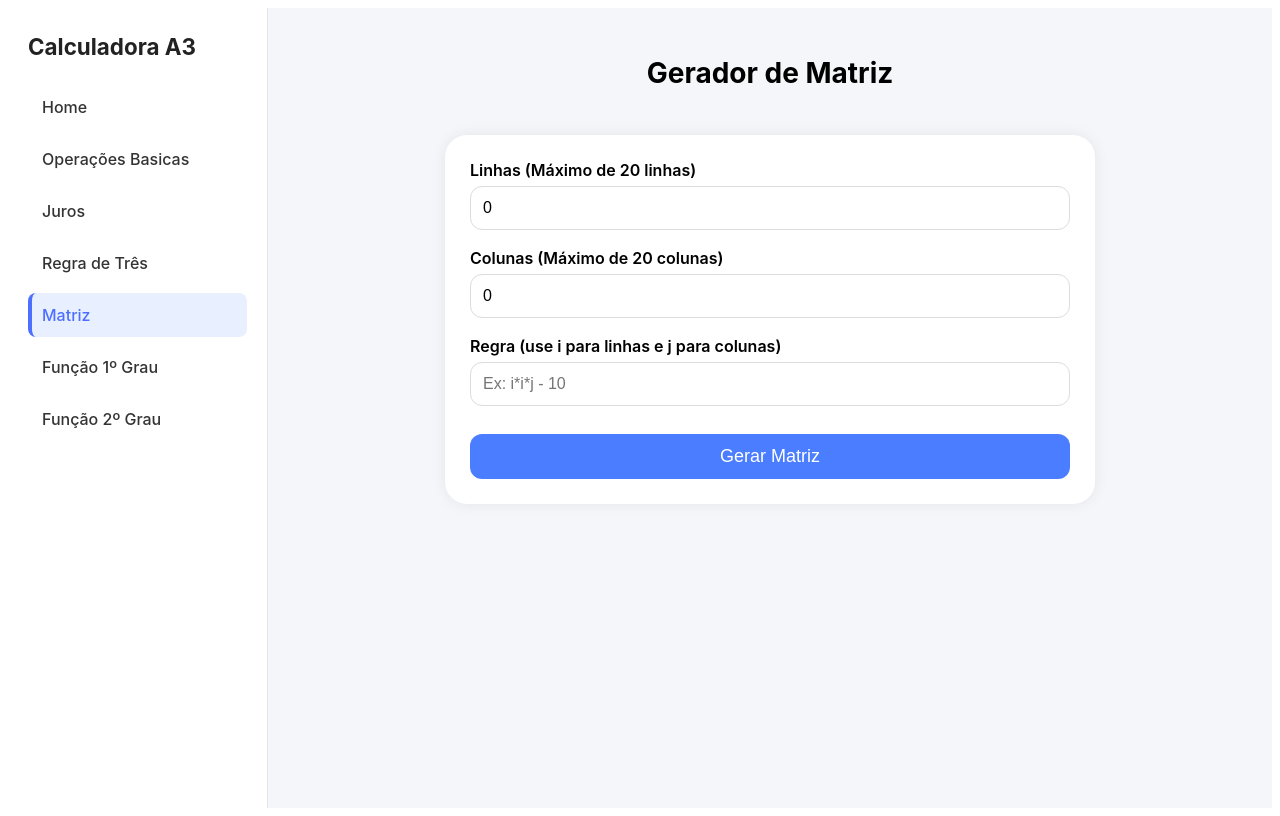
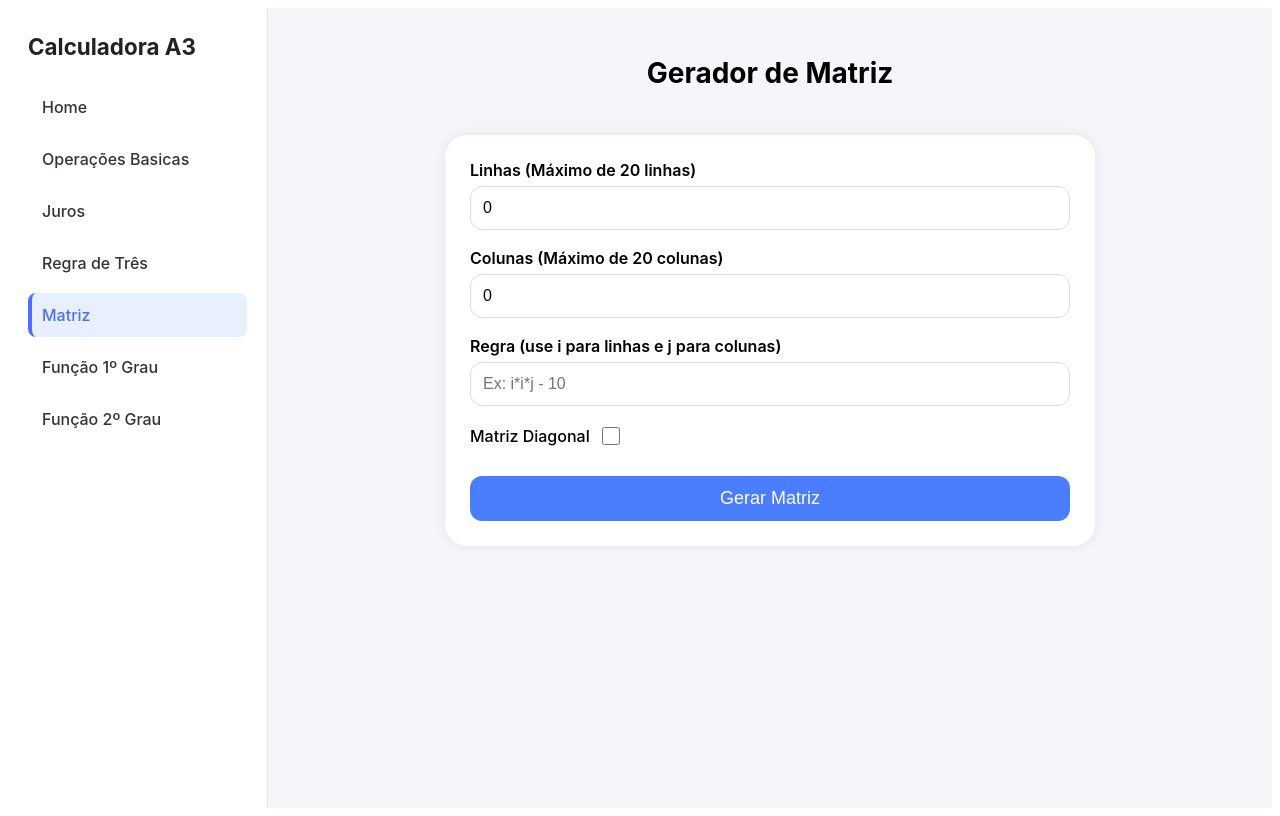
Before and after one commit to LucasManoel1337/CalculadoraA3, an Angular app: page /matriz in a window 1280 px wide. Built offline with nearby package versions, Linux system fonts and the light colour scheme.

Commit message:
Implementação da opção de geração Matriz Diagonal

```diff
--- a/src/app/features/matriz/pages/matriz.page.html
+++ b/src/app/features/matriz/pages/matriz.page.html
@@ -10,6 +10,7 @@
              min="1"
              max="20"
              [(ngModel)]="linhas"
+             (ngModelChange)="resetarMatriz()"
              placeholder="Ex: 3"
              (keypress)="permitirSomenteNumeros($event, 20)"
              (paste)="bloquearPasteNegativo($event)" />
@@ -22,6 +23,7 @@
              min="1"
              max="20"
              [(ngModel)]="colunas"
+             (ngModelChange)="resetarMatriz()"
              placeholder="Ex: 4"
              (keypress)="permitirSomenteNumeros($event, 20)"
              (paste)="bloquearPasteNegativo($event)" />
@@ -32,10 +34,17 @@
       <input type="text"
              id="regra"
              [(ngModel)]="regra"
+             (ngModelChange)="resetarMatriz()"
              placeholder="Ex: i*i*j - 10" />
     </div>
 
-    <button *ngIf="matriz.length == 0" class="action-btn" (click)="gerarMatriz()">Gerar Matriz</button>
+    <app-checkbox
+      label="Matriz Diagonal"
+      [(checked)]="matrizDiagonal"
+      (checkedChange)="resetarMatriz()">
+    </app-checkbox>
+
+    <button class="action-btn" (click)="gerarMatriz()">Gerar Matriz</button>
 
     <div *ngIf="matriz.length > 0" class="matriz-container">
       <h2 class="sub-title">Resultado de Matriz</h2>
--- a/src/app/features/matriz/pages/matriz.page.ts
+++ b/src/app/features/matriz/pages/matriz.page.ts
@@ -2,11 +2,12 @@ import { CommonModule, NgFor } from '@angular/common';
 import { Component } from '@angular/core';
 import { FormsModule } from '@angular/forms';
 import { util } from '../../../core/utils/util';
+import { CheckboxComponent } from "../../../shared/components/checkbox/checkbox.component";
 
 @Component({
   selector: 'app-matriz',
   standalone: true,
-  imports: [NgFor, FormsModule, CommonModule],
+  imports: [NgFor, FormsModule, CommonModule, CheckboxComponent],
   templateUrl: './matriz.page.html',
   styleUrls: ['./matriz.page.css'],
 })
@@ -17,6 +18,7 @@ export class MatrizPage {
 
   matriz: number[][] = [];
   matrizTransposta: number[][] = [];
+  matrizDiagonal: boolean = false;
 
   permitirSomenteNumeros = util.permitirSomenteNumeros;
   bloquearPasteNegativo = util.bloquearPasteNegativo;
@@ -53,7 +55,14 @@ export class MatrizPage {
       const linha: number[] = [];
 
       for (let j = 1; j <= this.colunas; j++) {
-        const valor = this.avaliarExpressao(this.regra, i, j);
+        let valor = this.avaliarExpressao(this.regra, i, j);
+
+        if (isNaN(valor)) valor = 0;
+
+        if (this.matrizDiagonal && i !== j) {
+          valor = 0;
+        }
+
         linha.push(valor);
       }
 
@@ -61,7 +70,7 @@ export class MatrizPage {
     }
 
     this.matriz = nova;
-    this.matrizTransposta = []; // reset
+    this.matrizTransposta = [];
   }
 
   gerarTransposta() {
@@ -84,4 +93,9 @@ export class MatrizPage {
 
     this.matrizTransposta = transposta;
   }
+
+  resetarMatriz() {
+    this.matriz = [];
+    this.matrizTransposta = [];
+  }
 }
--- /dev/null
+++ b/src/app/shared/components/checkbox/checkbox.component.css
@@ -0,0 +1,41 @@
+.checkbox-group {
+  display: flex;
+  flex-direction: column;
+  gap: 6px;
+  cursor: pointer;
+  user-select: none;
+}
+
+.checkbox-label {
+  font-size: 16px;
+  font-weight: 500;
+}
+
+.checkbox-wrapper {
+  display: flex;
+  align-items: center;
+}
+
+.checkbox-wrapper input[type="checkbox"] {
+  width: 20px;
+  height: 20px;
+  cursor: pointer;
+  accent-color: #4a7dff;
+}
+
+.checkbox-inline {
+  display: flex;
+  align-items: center;
+  gap: 8px;
+  cursor: pointer;
+  user-select: none;
+  font-size: 16px;
+  font-weight: 500;
+}
+
+.checkbox-inline input[type="checkbox"] {
+  width: 18px;
+  height: 18px;
+  cursor: pointer;
+  accent-color: #4a7dff;
+}
--- /dev/null
+++ b/src/app/shared/components/checkbox/checkbox.component.html
@@ -0,0 +1,10 @@
+<div class="checkbox-group" (click)="alterarValor()">
+  <label class="checkbox-inline">
+    <span>{{ label }}</span>
+    <input
+        type="checkbox"
+        [checked]="checked"
+        (change)="alterarValor()"
+    />
+  </label>
+</div>
--- /dev/null
+++ b/src/app/shared/components/checkbox/checkbox.component.ts
@@ -0,0 +1,19 @@
+import { Component, EventEmitter, Input, Output } from '@angular/core';
+
+@Component({
+  selector: 'app-checkbox',
+  standalone: true,
+  templateUrl: './checkbox.component.html',
+  styleUrls: ['./checkbox.component.css']
+})
+export class CheckboxComponent {
+
+  @Input() label: string = "";        // Texto acima do checkbox
+  @Input() checked: boolean = false;  // Valor inicial
+  @Output() checkedChange = new EventEmitter<boolean>(); // Emite quando muda
+
+  alterarValor() {
+    this.checked = !this.checked;
+    this.checkedChange.emit(this.checked);
+  }
+}
```
